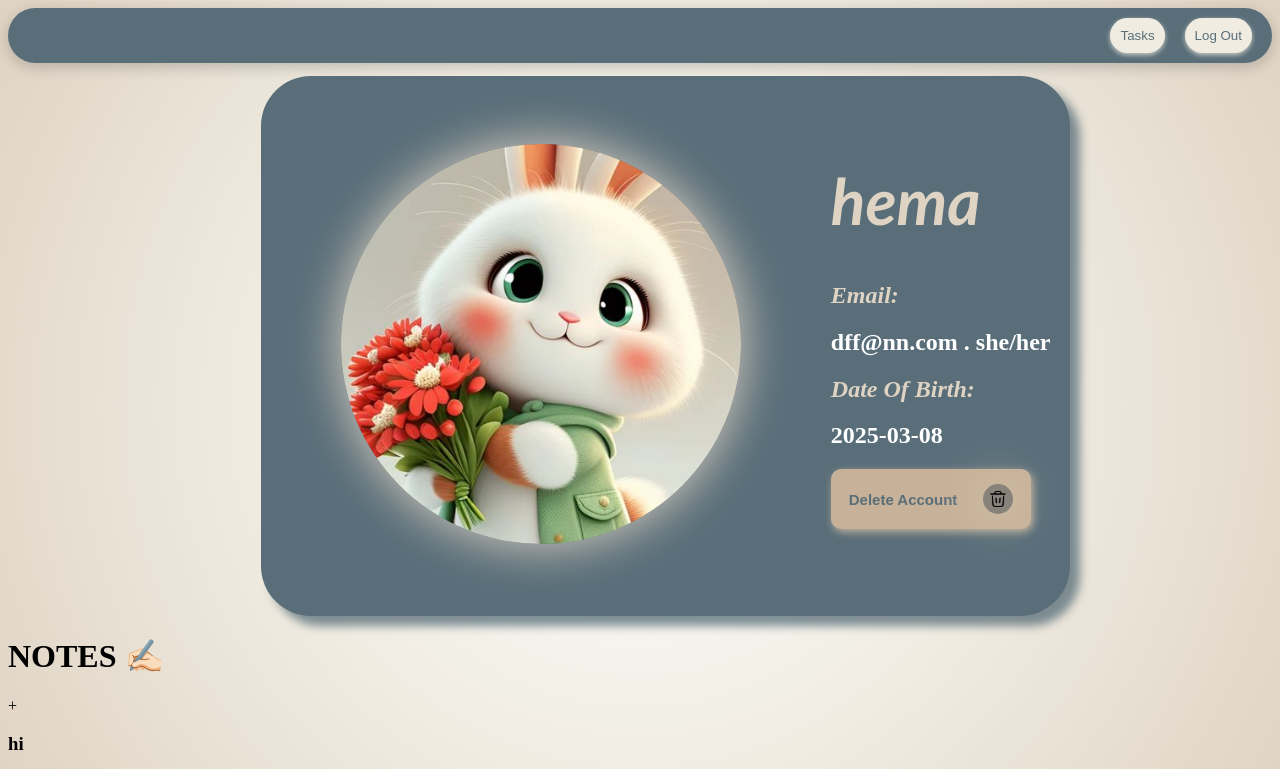
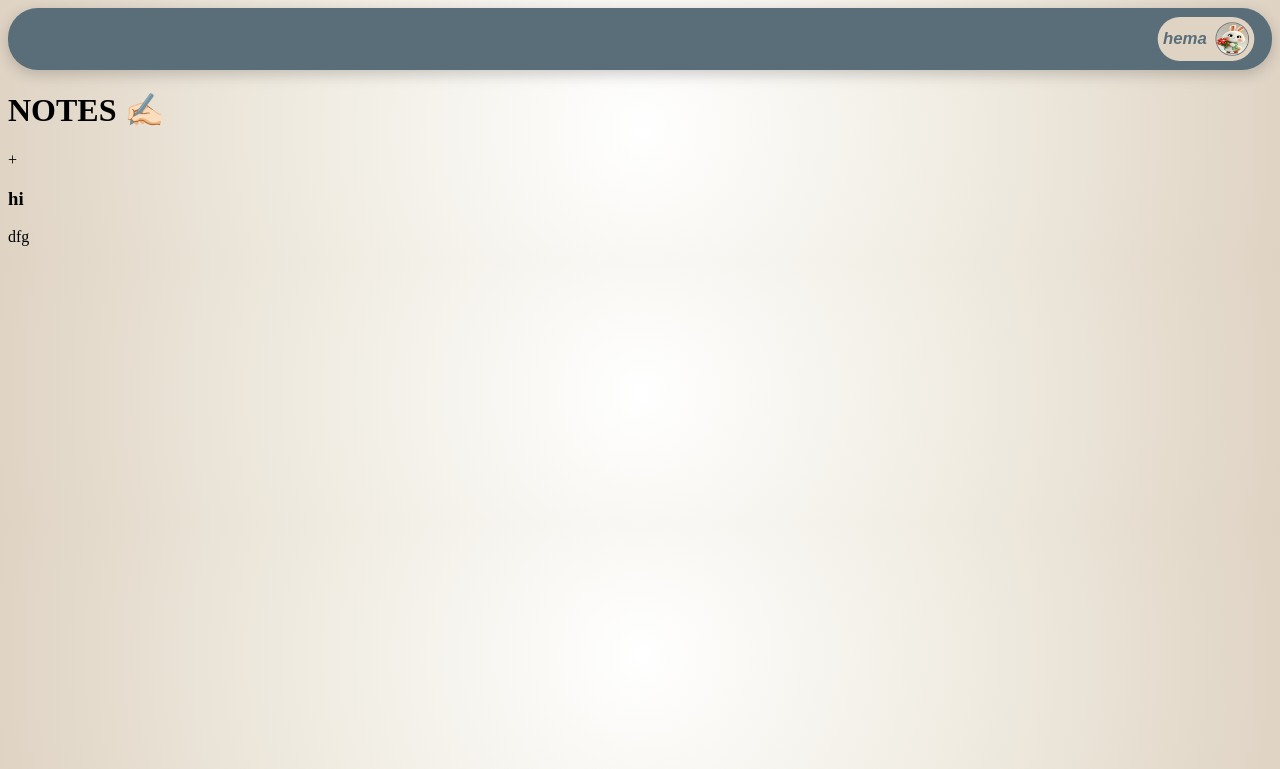
Before and after one commit to srushtisoni08/Note_taking, a Flask app: page /dashboard in a window 1280 px wide. Shown: the top 769 px of the page. Run offline with Flask 3, Linux system fonts and the light colour scheme; a user stored in the database is signed in.

Commit message:
feat:note page

```diff
--- a/app.py
+++ b/app.py
@@ -49,7 +49,7 @@ def login():
             if check_password_hash(user_exist.password, password):
                 session["username"] = username
                 notes = Note.query.filter_by(user_id=user_exist.id).all()
-                return render_template("index.html",user = user_exist,notes=notes, msg = "you are logged in successfully!")
+                return render_template("notes.html",user = user_exist,notes=notes, msg = "you are logged in successfully!")
             else:
                 flash("Incorrect password!", "error")
                 return render_template("login.html")
@@ -95,7 +95,7 @@ def register():
             db.session.commit()
             session["username"] = username
             notes = Note.query.filter_by(user_id=new_user.id).all()
-            return render_template("index.html", msg = "successfully created account!",user = new_user,notes=notes )
+            return render_template("notes.html", msg = "successfully created account!",user = new_user,notes=notes )
 
     return render_template("signup.html")
 
@@ -105,7 +105,7 @@ def dashboard():
         return render_template("login.html",msg = "please log in first")
     user = User.query.filter_by(name=session["username"]).first()
     notes = Note.query.filter_by(user_id=user.id).all()
-    return render_template("index.html",user=user, notes=notes)
+    return render_template("notes.html",user=user,notes=notes)
 
 @app.route("/add_note", methods=["POST"])
 def add_note():
@@ -149,5 +149,13 @@ def logout():
     flash("You have been successfully logged out.")
     return redirect(url_for("login"))
 
+@app.route("/tasks",methods = ["GET","POST"])
+def tasks():
+    return "task"
+
+@app.route("/get_it",methods = ["GET","POST"])
+def get_it():
+    user = User.query.filter_by(name = session['username']).first()
+    return render_template("index.html",user=user)
 if __name__ == "__main__":
     app.run(debug=True)
--- /dev/null
+++ b/static/notes.css
@@ -0,0 +1,78 @@
+body{
+    background: radial-gradient(circle, #fff,#f0ece2, #dfd3c3);
+}
+.navbar {
+    position: relative;
+    display: flex;
+    justify-content: flex-end;
+    background-color: #596e79;
+    padding: 10px 20px;
+    gap: 20px;
+    border-radius: 30px;
+    box-shadow: 0 4px 15px rgba(0, 0, 0, 0.2);
+}
+
+#profile {
+    border: none;
+    font-size: 16px;
+    display: flex;
+    cursor: pointer;
+    padding: 5px;
+    border-radius: 50px;
+    background-color: #dfd3c3;
+    align-items: center;
+    color: #596e79;
+    font-style: italic;
+}
+
+#profile img {
+    width: 30px;
+    height: 30px;
+    border-radius: 50%;
+    margin-left: 8px;
+    border: 1px solid #737779;
+}
+.dropdown-content hr{
+    color: #dfd3c3;
+    height: 1px;
+}
+.dropdown-content{
+    position: fixed;
+    display: none;
+    border-radius: 5px;
+    box-shadow: 2px 3px 5px #596e79;
+    background-color: #f0ece2;
+    text-align: center;
+    padding: 10px;
+    width: 100px;
+    right: 1px;
+    margin-right: 10px;
+}
+.Profile:hover .dropdown-content {
+    display: block;
+}
+#profile:hover{
+    transform: scale(1.02);
+    box-shadow: 2px 2px 5px #596e79;
+}
+.Profile button{
+    border: none;
+    font-style: oblique;
+    font-weight: bold;
+    font-size: 10px;
+}
+.Profile form button{
+    background-color: #f0ece2;
+    font-size: 15px;
+    font-weight: unset;
+    font-family: 'Lucida Sans', 'Lucida Sans Regular', 'Lucida Grande', 'Lucida Sans Unicode', Geneva, Verdana, sans-serif;
+    color: #246284;
+    padding: 5px;
+}
+.Profile form:hover,button{
+    transform: scale(1.05);
+    border-radius: 5px;
+}
+#out{
+    color: rgb(192, 0, 0);
+}
--- a/templates/index.html
+++ b/templates/index.html
@@ -41,32 +41,4 @@
             </form>
         </div>
     </div>
-
-    <div class="note-container">
-        <div class="n">
-            <h1>NOTES ✍🏻</h1>
-            <!-- + Button for Adding New Notes -->
-            <div class="note add-note-box" onclick="document.getElementById('addNoteForm').style.display='block'">
-                <span id="add">+</span>
-            </div>
-        </div>
-        <!-- Display Notes -->
-        {% for note in notes %}
-        <div class="note">
-            <h3>{{ note.title }}</h3>
-            <div class="note-content" id="note-content-{{ note.id }}">
-                <p>{{ note.content }}</p>
-            </div>
-        </div>
-        {% endfor %}
-    </div>
-
-    <!-- Add Note Form (Hidden Initially) -->
-    <div id="addNoteForm" style="display: none;">
-        <form action="/add_note" method="POST">
-            <input type="text" name="title" placeholder="Title" required>
-            <textarea name="content" placeholder="Write your note here..." required></textarea>
-            <button type="submit">Add Note</button>
-        </form>
-    </div>
 {% endblock %}
--- /dev/null
+++ b/templates/notes.html
@@ -0,0 +1,60 @@
+{% extends "layout.html"%}
+{% block title %}
+    Notes
+{% endblock %}
+{% block style %}
+    <link rel="stylesheet" href="static\notes.css">
+{% endblock %}
+{% block body%}
+    {% if msg %}
+        <script>
+            window.onload = function() {
+                alert("{{ msg }}");
+            }
+        </script>
+    {% endif %}
+    <div class="navbar">
+        <div class="Profile">
+            <button id="profile">{{user.name}}<img src="static\images\i{{user.number}}.jpg" alt="user profile"></button>
+            <div class="dropdown-content">
+                <form action="/get_it">
+                    <button>Profile</button>
+                </form>
+                <form action="/tasks">
+                    <button>Tasks</button>
+                </form>
+                <hr>
+                <form action="/logout">
+                    <button id="out"> Log Out</button>
+                </form>
+            </div>
+        </div>
+    </div>
+    <div class="note-container">
+        <div class="n">
+            <h1>NOTES ✍🏻</h1>
+            <!-- + Button for Adding New Notes -->
+            <div class="note add-note-box" onclick="document.getElementById('addNoteForm').style.display='block'">
+                <span id="add">+</span>
+            </div>
+        </div>
+        <!-- Display Notes -->
+        {% for note in notes %}
+        <div class="note">
+            <h3>{{ note.title }}</h3>
+            <div class="note-content" id="note-content-{{ note.id }}">
+                <p>{{ note.content }}</p>
+            </div>
+        </div>
+        {% endfor %}
+    </div>
+
+    <!-- Add Note Form (Hidden Initially) -->
+    <div id="addNoteForm" style="display: none;">
+        <form action="/add_note" method="POST">
+            <input type="text" name="title" placeholder="Title" required>
+            <textarea name="content" placeholder="Write your note here..." required></textarea>
+            <button type="submit">Add Note</button>
+        </form>
+    </div>
+{%endblock%}
```
Also changed, not shown: 2 other files.
